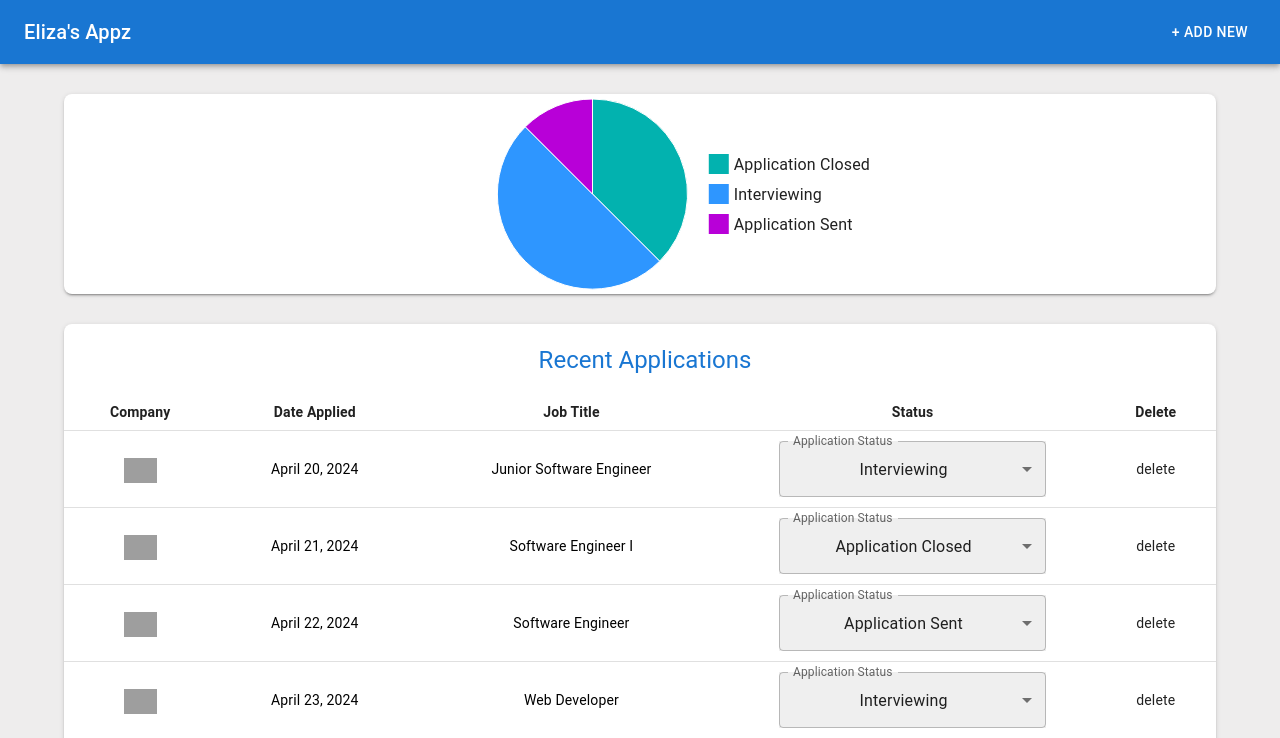
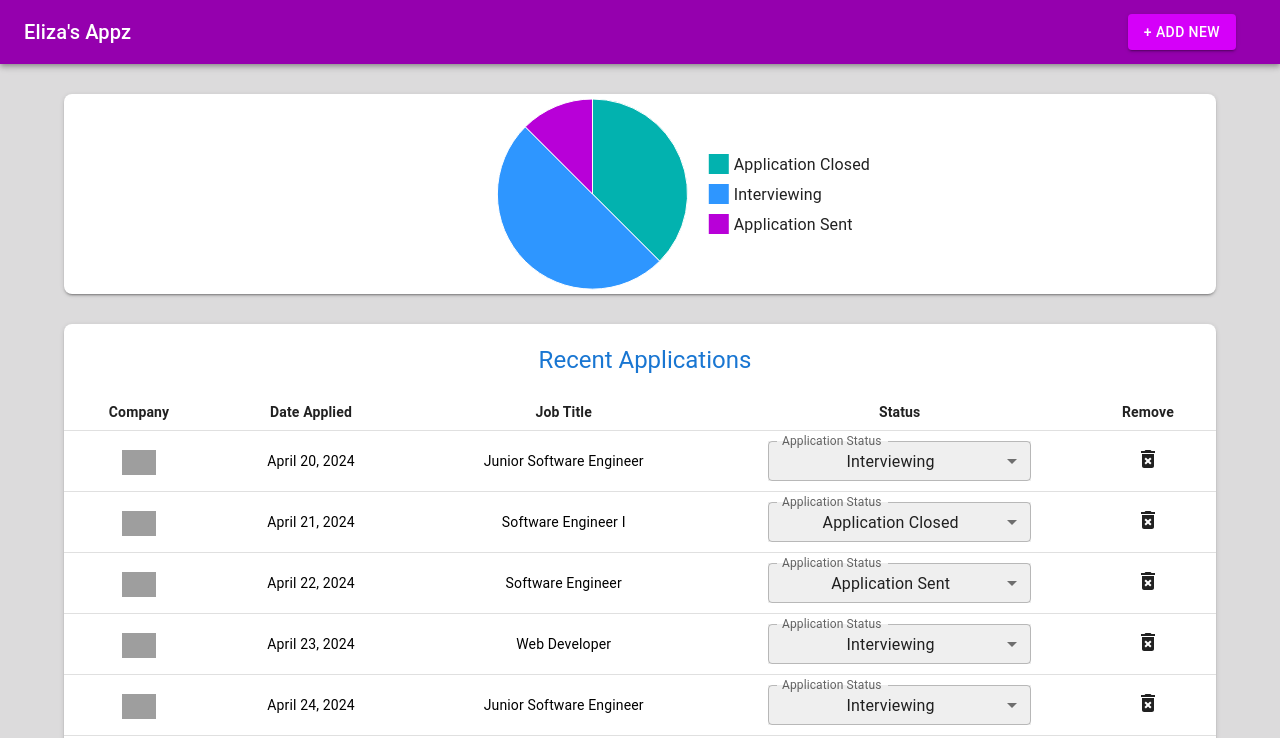
Before and after one commit to elizacohen5/elizas-appz, a React (Create React App) app: page / in a window 1280 px wide. Shown: the top 738 px of the page. Built offline with nearby package versions, Linux system fonts and the light colour scheme; data requests are answered from the project's data file; grey boxes are pictures that could not be loaded.

Commit message:
updates to styling

```diff
--- /dev/null
+++ b/src/Components/DeleteApp.jsx
@@ -0,0 +1,11 @@
+import DeleteForeverIcon from '@mui/icons-material/DeleteForever';
+
+function DeleteApp() {
+    return (
+        <div>
+            <DeleteForeverIcon className='delete-icon' />
+        </div>
+    )
+}
+
+export default DeleteApp;
--- a/src/Components/Header.jsx
+++ b/src/Components/Header.jsx
@@ -4,23 +4,40 @@ import Box from "@mui/material/Box";
 import Toolbar from "@mui/material/Toolbar";
 import Typography from "@mui/material/Typography";
 import Button from "@mui/material/Button";
+import { createTheme, ThemeProvider } from "@mui/material/styles";
+import { lime, purple } from "@mui/material/colors";
+
+const theme = createTheme({
+  palette: {
+    primary: {
+      main: '#9500ae'
+    },
+    secondary: purple,
+  },
+});
 
 function Header() {
   return (
     <>
+      <ThemeProvider theme={theme}>
         <Box sx={{ flexGrow: 1 }}>
           <AppBar position="static">
-          <Toolbar>
+            <Toolbar color="primary">
               <Typography variant="h6" component="div" sx={{ flexGrow: 1 }}>
-              <NavLink className="nav-link" to="/">Eliza's Appz</NavLink>
+                <NavLink className="nav-link" to="/">
+                  Eliza's Appz
+                </NavLink>
               </Typography>
-            <Button color="inherit">
-              <NavLink className="nav-link" to="/form">+ Add New</NavLink>{" "}
+              <Button color="secondary" variant="contained" sx={{marginRight:"20px"}}>
+                <NavLink className="nav-link" to="/form">
+                  + Add New
+                </NavLink>{" "}
               </Button>
             </Toolbar>
           </AppBar>
         </Box>
         <nav></nav>
+      </ThemeProvider>
     </>
   );
 }
--- a/src/Components/Home.jsx
+++ b/src/Components/Home.jsx
@@ -1,6 +1,7 @@
 import React, { useState, useEffect } from "react";
 import AppChart from "./AppChart";
 import StatusDropDown from "./StatusDropDown";
+import DeleteApp from "./DeleteApp";
 import { Link } from "react-router-dom";
 import Table from "@mui/material/Table";
 import TableBody from "@mui/material/TableBody";
@@ -21,6 +22,7 @@ function Home() {
 
   return (
     <>
+
       <Box
         sx={{
           boxShadow: 2,
@@ -75,7 +77,7 @@ function Home() {
                   <strong>Status</strong>
                 </TableCell>
                 <TableCell sx={{textAlign: "center"}}>
-                <strong>Delete</strong>
+                <strong>Remove</strong>
                 </TableCell>
               </TableRow>
             </TableHead>
@@ -109,9 +111,7 @@ function Home() {
                   </TableCell>
                   <TableCell sx={{textAlign: "center"}}>
                     {" "}
-
-                      delete
-
+                     <DeleteApp />
                   </TableCell>
                 </TableRow>
               ))}
@@ -119,6 +119,7 @@ function Home() {
           </Table>
         </Box>
       </React.Fragment>
+
     </>
   );
 }
--- a/src/Components/StatusDropDown.jsx
+++ b/src/Components/StatusDropDown.jsx
@@ -42,6 +42,7 @@ function StatusDropDown({ apps, app, setApps }) {
       label="Application Status"
       variant="outlined"
       name="status"
+      size="small"
       value={app.status}
       sx={{ m: 0.5, width: "80%", backgroundColor: "ButtonHighlight" }}
     >
--- a/src/index.css
+++ b/src/index.css
@@ -1,5 +1,5 @@
 html {
-  background-color: rgb(238, 237, 237);
+  background-color: rgb(220, 219, 220);
 }
 
 body {
@@ -35,6 +35,10 @@ code {
   background-color: rgb(118, 206, 224);
 }
 
+.delete-icon:hover {
+  cursor: pointer;
+}
+
 .logo {
   height: 25px;
   margin-top: 7px;
```
Lines whose indentation alone changed are shown as unchanged.
